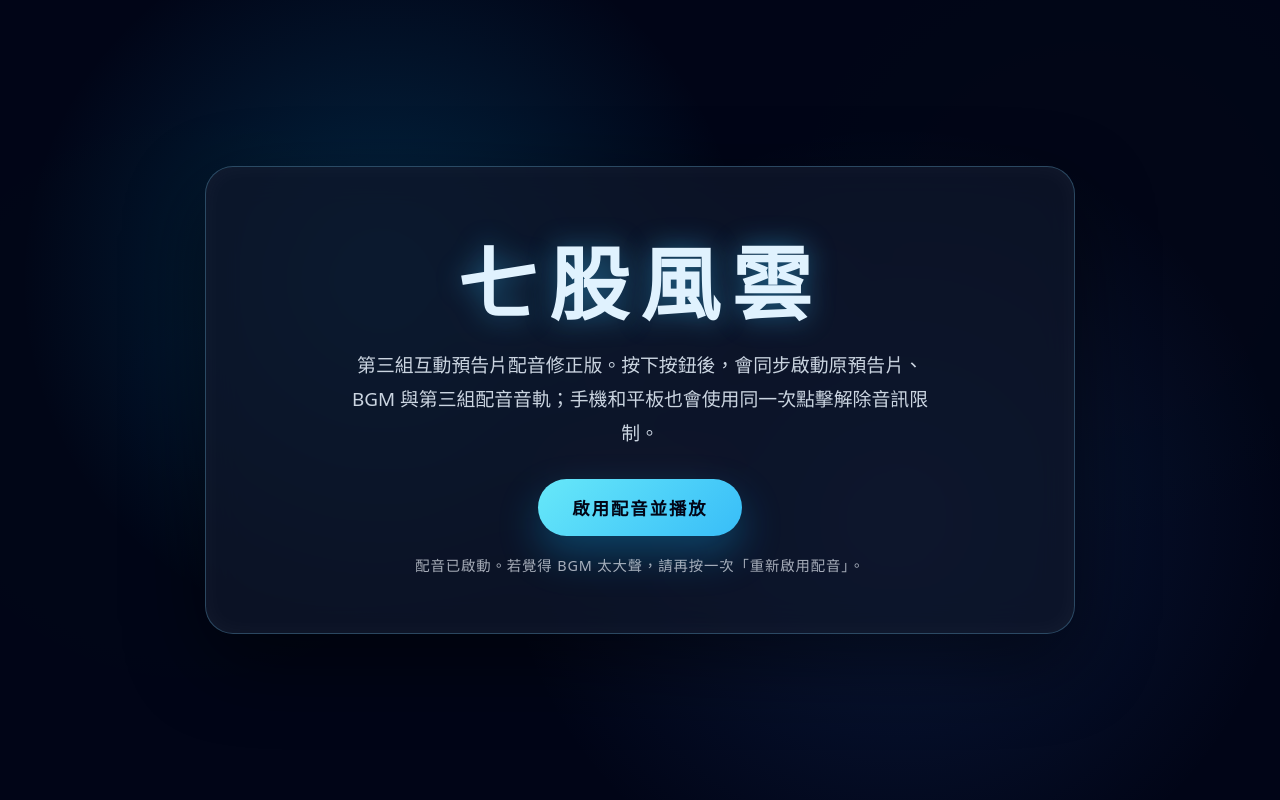
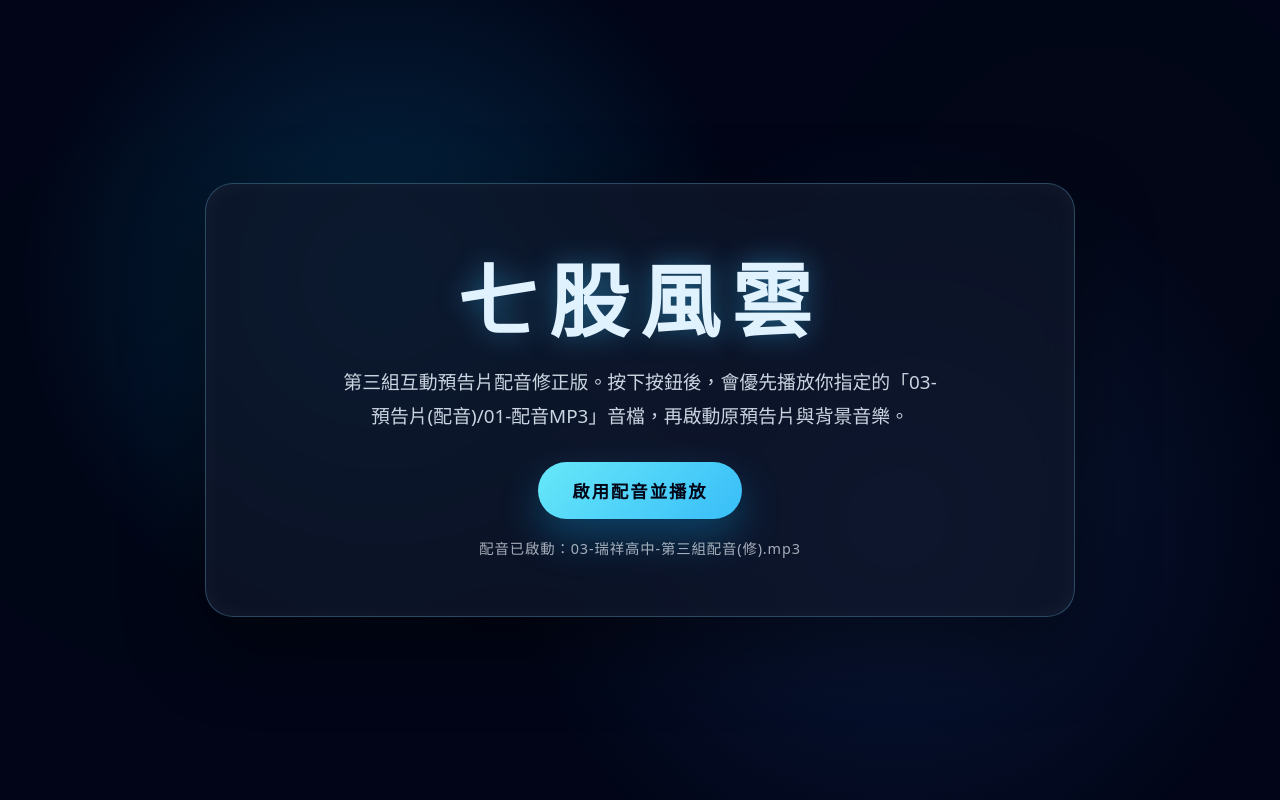
Before and after one commit to igudesman222/igudesman2012, a plain HTML site: page 01-預告片/03-第三組遊戲預告片_0610.html in a window 1280 px wide. Both pictures are taken after a click on the button "重新啟用配音". Drawn offline with nearby package versions, Linux system fonts and the light colour scheme.

Commit message:
Use correct group 3 voiceover source path

```diff
--- a/01-預告片/03-第三組遊戲預告片_0610.html
+++ b/01-預告片/03-第三組遊戲預告片_0610.html
@@ -11,7 +11,7 @@
     #start-overlay.hide{opacity:0;visibility:hidden;pointer-events:none}
     .panel{width:min(760px,92vw);padding:clamp(28px,5vw,54px);border-radius:28px;border:1px solid rgba(125,211,252,.28);background:rgba(15,23,42,.78);box-shadow:0 28px 80px rgba(0,0,0,.48),inset 0 0 24px rgba(255,255,255,.04);backdrop-filter:blur(18px);-webkit-backdrop-filter:blur(18px)}
     h1{margin:0 0 12px;font-size:clamp(2.4rem,8vw,5rem);letter-spacing:.14em;font-weight:900;color:#e0f2fe;text-shadow:0 0 28px rgba(56,189,248,.42)}
-    p{margin:0 auto 28px;max-width:580px;color:#cbd5e1;line-height:1.8;font-size:clamp(1rem,2.2vw,1.18rem)}
+    p{margin:0 auto 28px;max-width:600px;color:#cbd5e1;line-height:1.8;font-size:clamp(1rem,2.2vw,1.18rem)}
     button{appearance:none;border:0;border-radius:999px;padding:16px 34px;font-size:1.08rem;font-weight:900;letter-spacing:.12em;color:#020617;background:linear-gradient(135deg,#67e8f9,#38bdf8);box-shadow:0 18px 42px rgba(14,165,233,.32);cursor:pointer;touch-action:manipulation;-webkit-tap-highlight-color:transparent}
     button:active{transform:translateY(1px) scale(.99)}
     #status{margin-top:18px;min-height:1.5em;color:rgba(226,232,240,.72);font-size:.9rem;letter-spacing:.06em;line-height:1.7}
@@ -27,7 +27,7 @@
   <div id="start-overlay">
     <div class="panel">
       <h1>七股風雲</h1>
-      <p>第三組互動預告片配音修正版。按下按鈕後，會同步啟動原預告片、BGM 與第三組配音音軌；手機和平板也會使用同一次點擊解除音訊限制。</p>
+      <p>第三組互動預告片配音修正版。按下按鈕後，會優先播放你指定的「03-預告片(配音)/01-配音MP3」音檔，再啟動原預告片與背景音樂。</p>
       <button id="start-btn" type="button">啟用配音並播放</button>
       <div id="status">載入預告片與配音中……</div>
     </div>
@@ -42,7 +42,11 @@
     const statusEl=document.getElementById('status');
     const parentVoice=document.getElementById('voiceover');
     const retryBtn=document.getElementById('voice-retry');
+    const SOURCE_COMMIT='39397fdbf19048312c014cfcb8165c24b6e7c3f3';
     const VOICE_URLS=[
+      '../03-預告片(配音)/01-配音MP3/03-瑞祥高中-第三組配音(修).mp3',
+      'https://raw.githubusercontent.com/igudesman222/-/'+SOURCE_COMMIT+'/03-%E9%A0%90%E5%91%8A%E7%89%87%28%E9%85%8D%E9%9F%B3%29/01-%E9%85%8D%E9%9F%B3MP3/03-%E7%91%9E%E7%A5%A5%E9%AB%98%E4%B8%AD-%E7%AC%AC%E4%B8%89%E7%B5%84%E9%85%8D%E9%9F%B3%28%E4%BF%AE%29.mp3',
+      'https://media.githubusercontent.com/media/igudesman222/-/'+SOURCE_COMMIT+'/03-%E9%A0%90%E5%91%8A%E7%89%87%28%E9%85%8D%E9%9F%B3%29/01-%E9%85%8D%E9%9F%B3MP3/03-%E7%91%9E%E7%A5%A5%E9%AB%98%E4%B8%AD-%E7%AC%AC%E4%B8%89%E7%B5%84%E9%85%8D%E9%9F%B3%28%E4%BF%AE%29.mp3',
       '../03-第三組資源/003-背景音樂/03-瑞祥高中-第三組配音(修).mp3',
       'https://raw.githubusercontent.com/igudesman222/igudesman2012/11e779ccbe2e1567b7b194b4aa1c47634652bcb7/03-%E7%AC%AC%E4%B8%89%E7%B5%84%E8%B3%87%E6%BA%90/003-%E8%83%8C%E6%99%AF%E9%9F%B3%E6%A8%82/03-%E7%91%9E%E7%A5%A5%E9%AB%98%E4%B8%AD-%E7%AC%AC%E4%B8%89%E7%B5%84%E9%85%8D%E9%9F%B3%28%E4%BF%AE%29.mp3',
       'https://media.githubusercontent.com/media/igudesman222/igudesman2012/11e779ccbe2e1567b7b194b4aa1c47634652bcb7/03-%E7%AC%AC%E4%B8%89%E7%B5%84%E8%B3%87%E6%BA%90/003-%E8%83%8C%E6%99%AF%E9%9F%B3%E6%A8%82/03-%E7%91%9E%E7%A5%A5%E9%AB%98%E4%B8%AD-%E7%AC%AC%E4%B8%89%E7%B5%84%E9%85%8D%E9%9F%B3%28%E4%BF%AE%29.mp3'
@@ -59,7 +63,6 @@
       let doc,win;
       try{doc=frame.contentDocument;win=frame.contentWindow;}catch(_){return null;}
       if(!doc||!win)return null;
-
       let audio=doc.getElementById('group3-voiceover-fixed');
       if(!audio){
         audio=doc.createElement('audio');
@@ -74,18 +77,53 @@
       audio.loop=false;
       try{audio.currentTime=0;}catch(_){ }
 
-      // 壓低原 BGM，避免配音被蓋掉；影片仍保留聲音。
-      doc.querySelectorAll('audio').forEach(a=>{ if(a!==audio){ try{a.volume=Math.min(a.volume||0.35,.28);}catch(_){ } } });
+      // 讓內層原本 BGM 不要蓋過配音。
+      doc.querySelectorAll('audio').forEach(a=>{ if(a!==audio){ try{a.volume=Math.min(a.volume||0.32,.22);}catch(_){ } } });
       doc.querySelectorAll('video').forEach(v=>{ try{v.muted=false;v.volume=Math.max(v.volume||0,0.85);v.setAttribute('playsinline','');}catch(_){ } });
       return audio;
+    }
+
+    function testLoad(audio,label){
+      return new Promise(resolve=>{
+        let done=false;
+        const cleanup=()=>{audio.removeEventListener('canplaythrough',ok);audio.removeEventListener('canplay',ok);audio.removeEventListener('loadeddata',ok);audio.removeEventListener('error',bad);clearTimeout(timer);};
+        const ok=()=>{if(done)return;done=true;cleanup();resolve(true);};
+        const bad=()=>{if(done)return;done=true;cleanup();console.warn(label+' load failed:',audio.error);resolve(false);};
+        const timer=setTimeout(()=>{if(done)return;done=true;cleanup();resolve(true);},2400);
+        audio.addEventListener('canplaythrough',ok,{once:true});
+        audio.addEventListener('canplay',ok,{once:true});
+        audio.addEventListener('loadeddata',ok,{once:true});
+        audio.addEventListener('error',bad,{once:true});
+        try{audio.load();}catch(_){resolve(false);}
+      });
+    }
+
+    async function prepareVoiceSource(){
+      for(let i=voiceIndex;i<VOICE_URLS.length;i++){
+        voiceIndex=i;
+        setAudioSrc(parentVoice,i);
+        innerVoice=installInnerVoice();
+        if(innerVoice){innerVoice.src=VOICE_URLS[i];innerVoice.load();}
+        setStatus('正在測試配音來源 '+(i+1)+' / '+VOICE_URLS.length+' ……');
+        const ok=await testLoad(parentVoice,'parent voice');
+        if(ok){
+          setStatus('配音音檔已載入，請按下按鈕開始播放。');
+          return true;
+        }
+      }
+      setStatus('配音音檔載入失敗：目前所有路徑都無法讀取。');
+      retryBtn.classList.add('show');
+      return false;
     }
 
     async function playAudioElement(audio,label){
       if(!audio)return false;
       try{audio.pause();audio.currentTime=0;}catch(_){ }
       audio.volume=1;
+      audio.muted=false;
       try{
         await audio.play();
+        console.log(label+' playing:',audio.src);
         return true;
       }catch(err){
         console.warn(label+' play failed:',err);
@@ -96,17 +134,18 @@
     async function playVoice(){
       retryBtn.classList.remove('show');
       innerVoice=installInnerVoice();
-      const innerOK=await playAudioElement(innerVoice,'inner voice');
-      const parentOK=await playAudioElement(parentVoice,'parent voice');
-      if(innerOK||parentOK){
-        setStatus('配音已啟動。若覺得 BGM 太大聲，請再按一次「重新啟用配音」。');
+      // 先播放父層 audio，因為這一層最直接吃得到使用者點擊手勢。
+      let parentOK=await playAudioElement(parentVoice,'parent voice');
+      let innerOK=await playAudioElement(innerVoice,'inner voice');
+      if(parentOK||innerOK){
+        setStatus('配音已啟動：'+decodeURIComponent((VOICE_URLS[voiceIndex]||'').split('/').pop()));
         return true;
       }
       voiceIndex++;
       if(voiceIndex<VOICE_URLS.length){
         setAudioSrc(parentVoice,voiceIndex);
         if(innerVoice){innerVoice.src=VOICE_URLS[voiceIndex];innerVoice.load();}
-        setStatus('第一個配音來源無法播放，正在切換備援音檔來源……');
+        setStatus('目前配音來源被阻擋或不可播放，正在切換備援來源……');
         return playVoice();
       }
       retryBtn.classList.add('show');
@@ -131,24 +170,28 @@
     async function startExperience(){
       if(started)return;
       started=true;
+      setStatus('正在啟動配音……');
+      installInnerVoice();
+      // 關鍵：先在使用者點擊事件中啟動 voiceover，再啟動內層預告片，避免手機瀏覽器擋聲音。
+      await playVoice();
       overlay.classList.add('hide');
-      setStatus('正在啟動預告片與配音……');
-      installInnerVoice();
       callTrailerStart();
-      await playVoice();
+      setTimeout(()=>playVoice(),450);
       try{frame.contentWindow.focus();}catch(_){ }
     }
 
     frame.addEventListener('load',()=>{
-      setStatus('預告片已載入，請按下按鈕開始播放。');
+      setStatus('預告片已載入，正在確認配音音檔……');
       installInnerVoice();
+      prepareVoiceSource();
     });
     startBtn.addEventListener('click',startExperience);
     startBtn.addEventListener('touchend',e=>{e.preventDefault();startExperience();},{passive:false});
     retryBtn.addEventListener('click',()=>playVoice());
     retryBtn.addEventListener('touchend',e=>{e.preventDefault();playVoice();},{passive:false});
     parentVoice.addEventListener('error',()=>{
-      if(voiceIndex<VOICE_URLS.length-1){voiceIndex++;setAudioSrc(parentVoice,voiceIndex);}
+      console.warn('parent voice error',parentVoice.error,parentVoice.src);
+      if(voiceIndex<VOICE_URLS.length-1){voiceIndex++;setAudioSrc(parentVoice,voiceIndex);prepareVoiceSource();}
       else{retryBtn.classList.add('show');setStatus('配音音檔載入失敗，已嘗試所有備援來源。');}
     });
     window.addEventListener('keydown',event=>{if(!started&&(event.key==='Enter'||event.key===' ')){event.preventDefault();startExperience();}});
```
